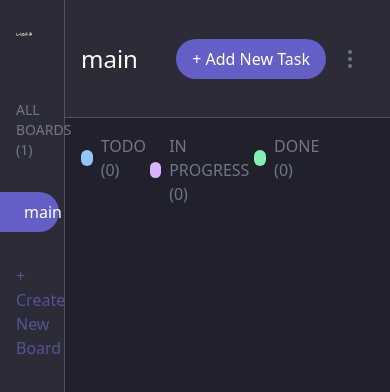
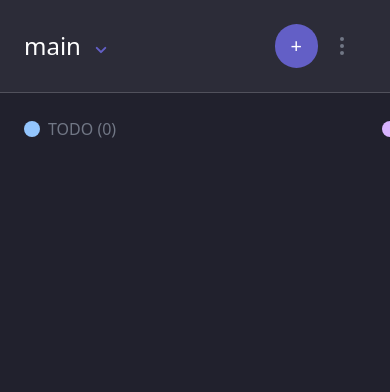
Before and after one commit to Yoha30/task-manger, a Vue app: page / in a window 390 px wide. Shown: the top 392 px of the page. Built offline with nearby package versions, Linux system fonts and the light colour scheme.

Commit message:
fix mobile issues

```diff
--- a/public/style.css
+++ b/public/style.css
@@ -528,6 +528,7 @@ main {
 }
 
 .sidebar {
+  display: none;
   width: 16.666667%;
   border-right-width: 1px;
   border-color: rgb(229 231 235 / 0.2);
@@ -535,18 +536,22 @@ main {
   background-color: rgb(44 44 56 / var(--tw-bg-opacity));
 }
 
+@media (min-width: 768px) {
+  .sidebar {
+    display: block;
+  }
+}
+
 nav {
   grid-column: span 5 / span 5;
   display: flex;
-  height: 14%;
   width: 100%;
-  place-items: center;
   justify-content: space-between;
   border-bottom-width: 1px;
   border-color: rgb(229 231 235 / 0.2);
   --tw-bg-opacity: 1;
   background-color: rgb(44 44 56 / var(--tw-bg-opacity));
-  padding: 1rem;
+  padding: 1.5rem;
 }
 
 nav h1 {
@@ -595,13 +600,25 @@ nav h1 {
 
 .content {
   display: flex;
-  width: 65%;
+  height: 100%;
   place-items: start;
   justify-content: space-between;
-  padding: 1rem;
+  overflow-x: scroll;
+  padding: 1.5rem;
   font-weight: 500;
   --tw-text-opacity: 1;
   color: rgb(113 119 133 / var(--tw-text-opacity));
+}
+
+@media (min-width: 768px) {
+  .content {
+    height: auto;
+    overflow-x: hidden;
+  }
+}
+
+.content > div {
+  margin-right: 1rem;
 }
 
 .card {
@@ -637,13 +654,22 @@ nav h1 {
 [class$="popup"] {
   position: absolute;
   margin-top: 2rem;
-  width: 33.333333%;
+  width: 91.666667%;
   border-radius: 0.5rem;
   --tw-bg-opacity: 1;
   background-color: rgb(44 44 56 / var(--tw-bg-opacity));
   padding: 2rem;
   --tw-text-opacity: 1;
   color: rgb(255 255 255 / var(--tw-text-opacity));
+}
+
+@media (min-width: 768px) {
+  [class$="popup"] {
+    width: 33.333333%;
+  }
+}
+
+[class$="popup"] {
   left: 50%;
   top: 50%;
   transform: translate(-50%, -50%);
@@ -742,6 +768,11 @@ nav h1 {
   position: fixed;
 }
 
+.mx-2 {
+  margin-left: 0.5rem;
+  margin-right: 0.5rem;
+}
+
 .mx-3 {
   margin-left: 0.75rem;
   margin-right: 0.75rem;
@@ -757,6 +788,10 @@ nav h1 {
 
 .mr-2 {
   margin-right: 0.5rem;
+}
+
+.block {
+  display: block;
 }
 
 .flex {
@@ -789,6 +824,10 @@ nav h1 {
 
 .w-4 {
   width: 1rem;
+}
+
+.min-w-full {
+  min-width: 100%;
 }
 
 .flex-col {
@@ -852,6 +891,10 @@ nav h1 {
   padding-left: 1rem;
 }
 
+.pt-2 {
+  padding-top: 0.5rem;
+}
+
 .text-2xl {
   font-size: 1.5rem;
   line-height: 2rem;
@@ -860,6 +903,11 @@ nav h1 {
 .text-sm {
   font-size: 0.875rem;
   line-height: 1.25rem;
+}
+
+.text-xl {
+  font-size: 1.25rem;
+  line-height: 1.75rem;
 }
 
 .font-bold {
@@ -888,3 +936,18 @@ nav h1 {
   --tw-text-opacity: 1;
   color: rgb(255 255 255 / var(--tw-text-opacity));
 }
+
+@media (min-width: 768px) {
+  .md\:block {
+    display: block;
+  }
+
+  .md\:hidden {
+    display: none;
+  }
+
+  .md\:min-w-fit {
+    min-width: -moz-fit-content;
+    min-width: fit-content;
+  }
+}
--- a/src/App.vue
+++ b/src/App.vue
@@ -103,10 +103,28 @@
     </div>
     <div class="w-full">
       <nav>
-        <h1>{{ activeBoard }}</h1>
         <div class="flex place-items-center">
-          <button @click="taskpopup" class="btn btn-primary">
+          <h1>{{ activeBoard }}</h1>
+          <svg
+            class="w-6 block md:hidden pt-2 mx-2"
+            fill="#635FC6"
+            xmlns="http://www.w3.org/2000/svg"
+            viewBox="0 0 24 24"
+          >
+            <path
+              d="M17,9.17a1,1,0,0,0-1.41,0L12,12.71,8.46,9.17a1,1,0,0,0-1.41,0,1,1,0,0,0,0,1.42l4.24,4.24a1,1,0,0,0,1.42,0L17,10.59A1,1,0,0,0,17,9.17Z"
+            />
+          </svg>
+        </div>
+        <div class="flex place-items-center">
+          <button @click="taskpopup" class="btn btn-primary hidden md:block">
             + Add New Task
+          </button>
+          <button
+            @click="taskpopup"
+            class="btn btn-primary text-xl block md:hidden"
+          >
+            +
           </button>
           <button class="w-6 mx-3">
             <img src="./assets/menu.svg" />
@@ -114,7 +132,7 @@
         </div>
       </nav>
       <div class="content">
-        <div class="flex place-items-center">
+        <div class="flex place-items-center min-w-full md:min-w-fit">
           <div>
             <div class="flex place-items-center">
               <span class="w-4 h-4 rounded-full bg-blue-300 mr-2"></span>
@@ -128,7 +146,7 @@
             </div>
           </div>
         </div>
-        <div class="flex place-items-center">
+        <div class="flex place-items-center min-w-full md:min-w-fit">
           <div>
             <div class="flex place-items-center">
               <span class="w-4 h-4 rounded-full bg-purple-300 mr-2"></span>
@@ -142,7 +160,7 @@
             </div>
           </div>
         </div>
-        <div class="flex place-items-center">
+        <div class="flex place-items-center min-w-full md:min-w-fit">
           <div>
             <div class="flex place-items-center">
               <span class="w-4 h-4 rounded-full bg-green-300 mr-2"></span>
@@ -188,7 +206,8 @@ export default {
       (this.inprogress = JSON.parse(localStorage.getItem("inprogress")));
     localStorage.getItem("done") &&
       (this.done = JSON.parse(localStorage.getItem("done")));
-    console.log(this.tasksValue, this.inprogress);
+    localStorage.getItem("boards") &&
+      (this.boards = JSON.parse(localStorage.getItem("boards")));
     document.querySelector(".board").classList.add("active");
   },
   methods: {
@@ -275,6 +294,7 @@ export default {
     },
     addItem() {
       this.boards.push(this.board);
+      localStorage.setItem("boards", JSON.stringify(this.boards));
       this.board = "";
       console.log(this.boards);
       document.querySelector(`.board-popup`).classList.add(`hidden`);
--- a/src/assets/css/tailwind.css
+++ b/src/assets/css/tailwind.css
@@ -15,11 +15,11 @@
     }
 
     .sidebar {
-        @apply border-r border-gray-200/20 bg-[#2C2C38] w-2/12;
+        @apply border-r border-gray-200/20 bg-[#2C2C38] w-2/12 hidden md:block;
     }
 
     nav {
-        @apply bg-[#2C2C38] p-4 border-b col-span-5 border-gray-200/20 w-full h-[14%] flex justify-between place-items-center;
+        @apply bg-[#2C2C38] p-6 border-b col-span-5 border-gray-200/20 w-full flex justify-between ;
     }
 
     nav h1 {
@@ -43,9 +43,11 @@
     }
 
     .content {
-        @apply text-[#717785] font-medium p-4 flex justify-between place-items-start w-[65%];
+        @apply text-[#717785] font-medium p-6 h-full md:h-auto flex justify-between place-items-start overflow-x-scroll md:overflow-x-hidden;
     }
-
+    .content > div {
+        @apply mr-4;
+    }
     .card {
         @apply bg-[#2C2C38] p-4 rounded-lg w-80 min-h-full flex justify-center flex-col mt-8 cursor-pointer;
     }
@@ -59,7 +61,7 @@
     }
 
     [class$="popup"] {
-        @apply bg-[#2C2C38] p-8 rounded-lg w-1/3 text-white  mt-8 absolute;
+        @apply bg-[#2C2C38] p-8 rounded-lg w-11/12 md:w-1/3 text-white  mt-8 absolute;
         left: 50%;
         top: 50%;
         transform: translate(-50%, -50%);
```
